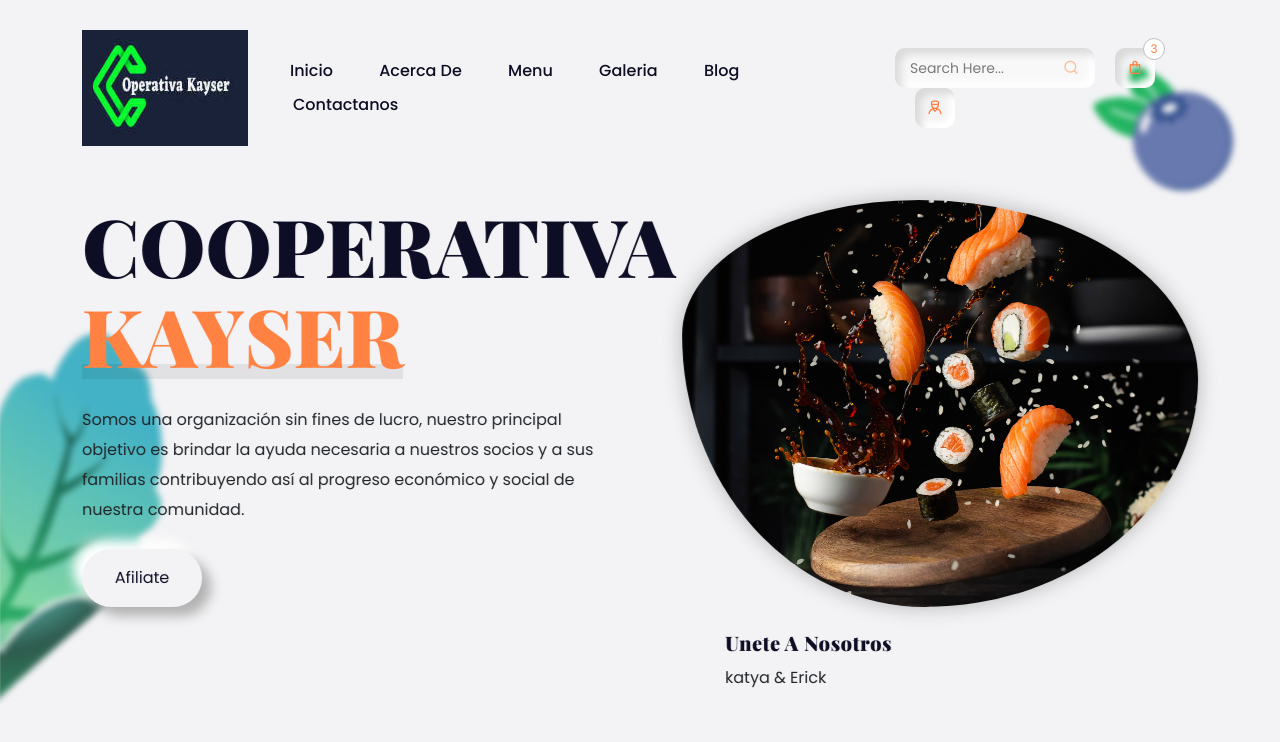
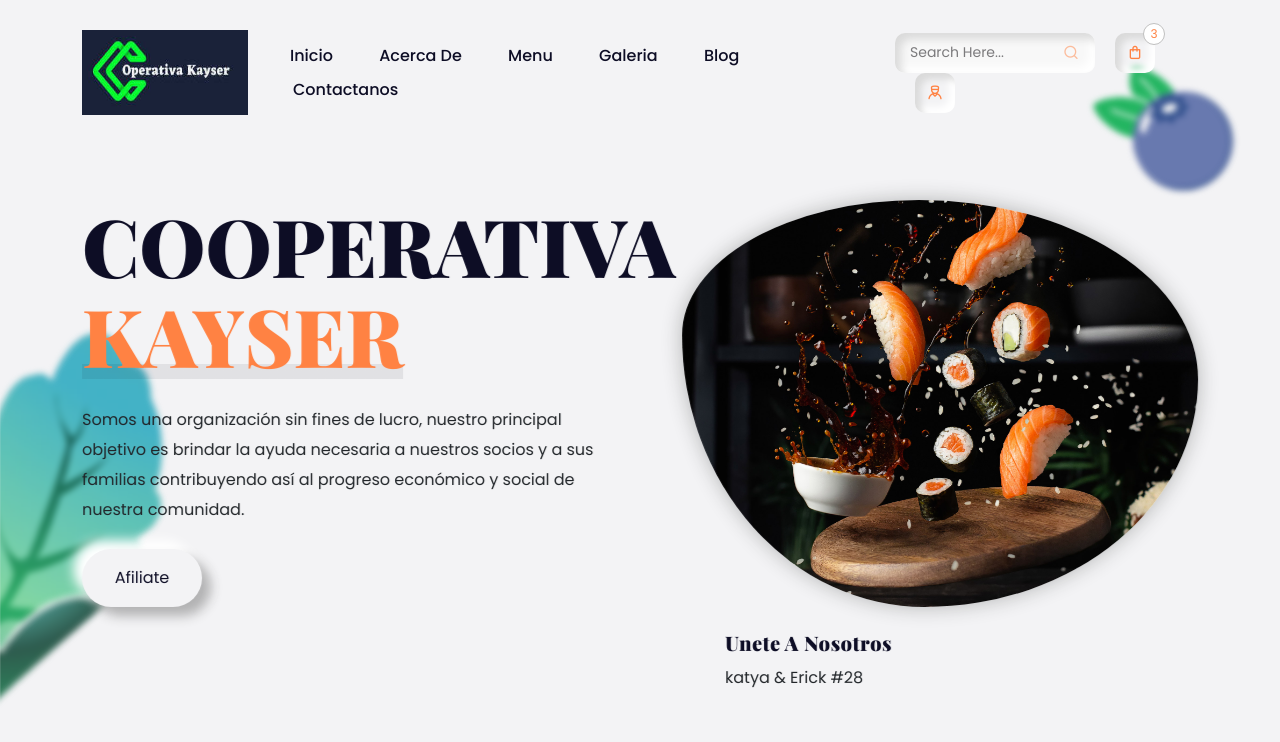
Before and after one commit to ErickAnibal/cooperativakayser, a plain HTML site: page index.html in a window 1280 px wide. Shown: the top 742 px of the page. Drawn offline with nearby package versions, Linux system fonts and the light colour scheme; a web font is replaced by a local one.

Commit message:
modificacion 3

```diff
--- a/index.html
+++ b/index.html
@@ -27,7 +27,7 @@
                 <div class="col-lg-2">
                     <div class="header-logo">
                         <a href="index.html">
-                            <img src="logo.jpg" width="272" height="116" alt="Logo">
+                            <img src="logo.jpg" width="272" height="85" alt="Logo">
                         </a>
                     </div>
                 </div>
@@ -103,7 +103,7 @@
                                 </div>
                                 <div class="banner-img-text mt-4 m-auto">
                                     <h5 class="h5-title">Unete a Nosotros</h5>
-                                    <p>katya & Erick </p>
+                                    <p>katya & Erick #28 </p>
                                 </div>
                             </div>
                         </div>
```
